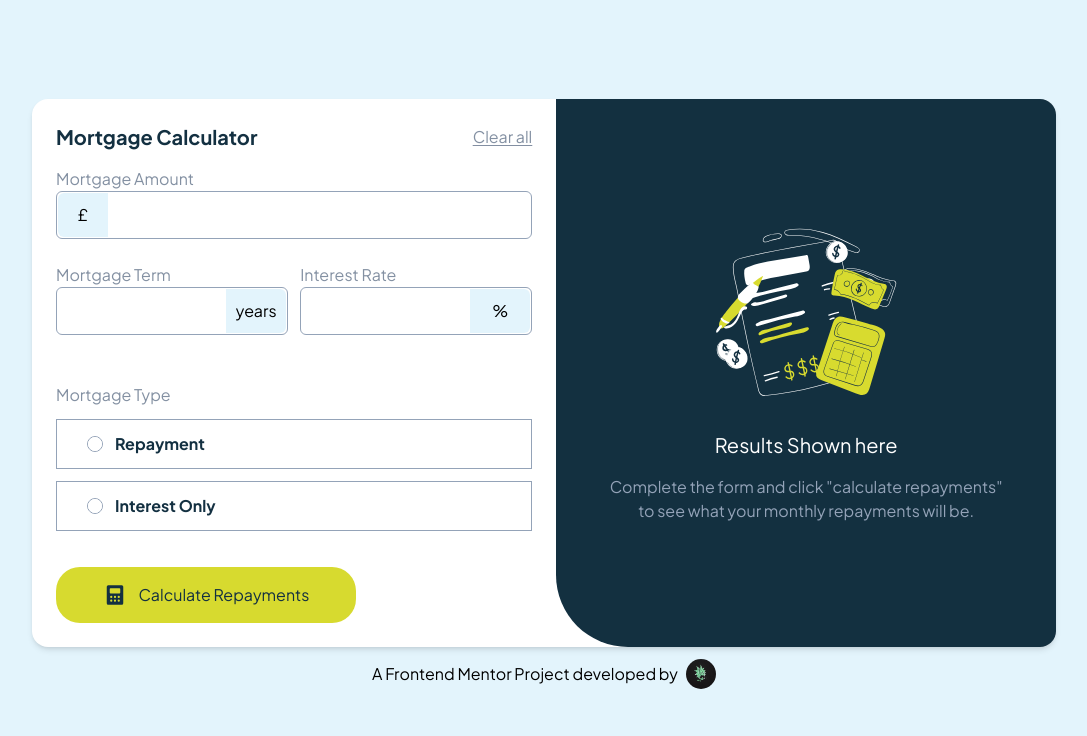
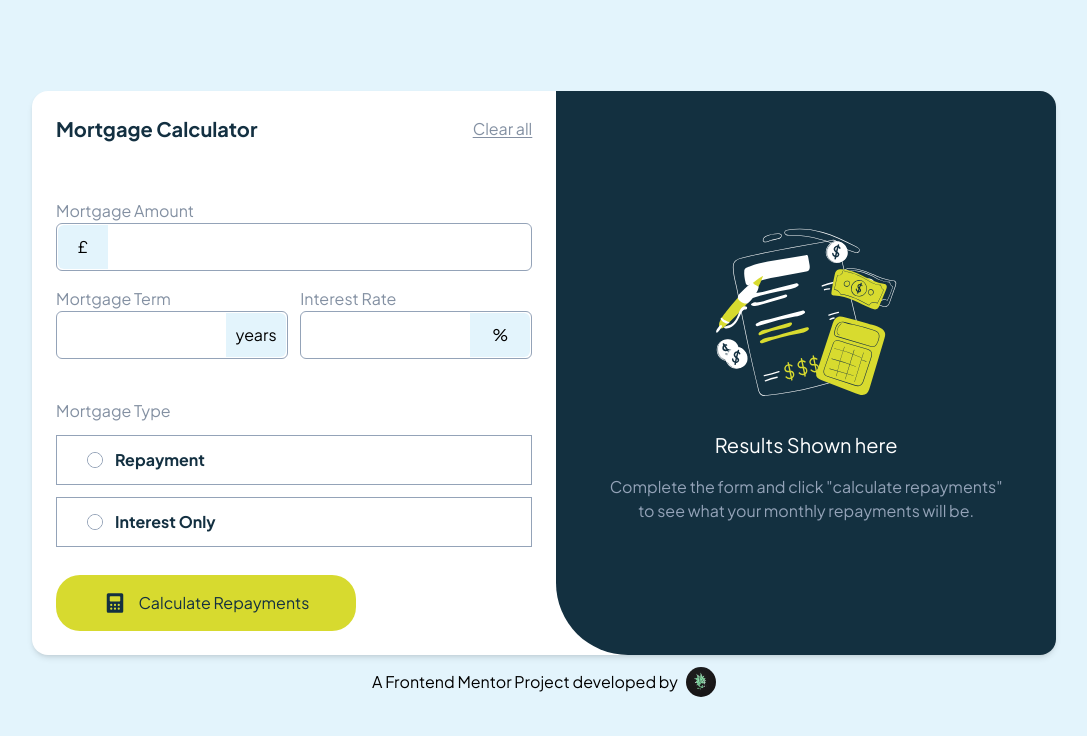
Before and after one commit to tesla-ambassador/Mortgage-Calculator, a Next.js app: page / in a window 1280 px wide. Shown: the top 736 px of the page, without its empty margins (96-1183 px from the left). Built offline with nearby package versions, Linux system fonts and the light colour scheme.

Commit message:
Fixed margin between heading and form

```diff
--- a/components/Form.tsx
+++ b/components/Form.tsx
@@ -168,7 +168,7 @@ export default function Form() {
       </div>
       <form
         onSubmit={handleSubmit(onSubmit)}
-        className="mt-4 flex flex-col gap-y-6"
+        className="mt-4 flex flex-col gap-y-4 lg:mt-14"
       >
         <div>
           <label htmlFor={"amount"} className="text-slate-500/80">
```
